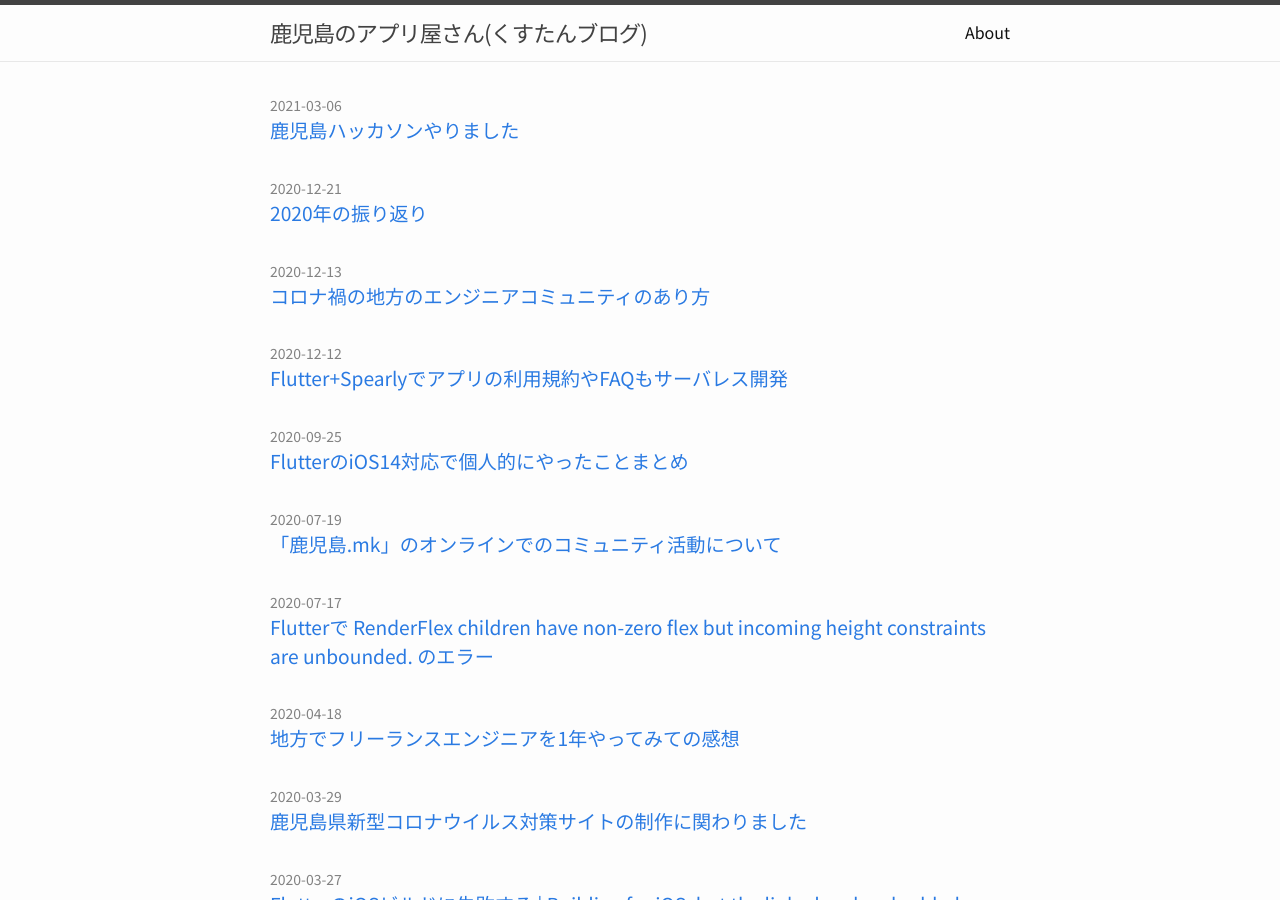
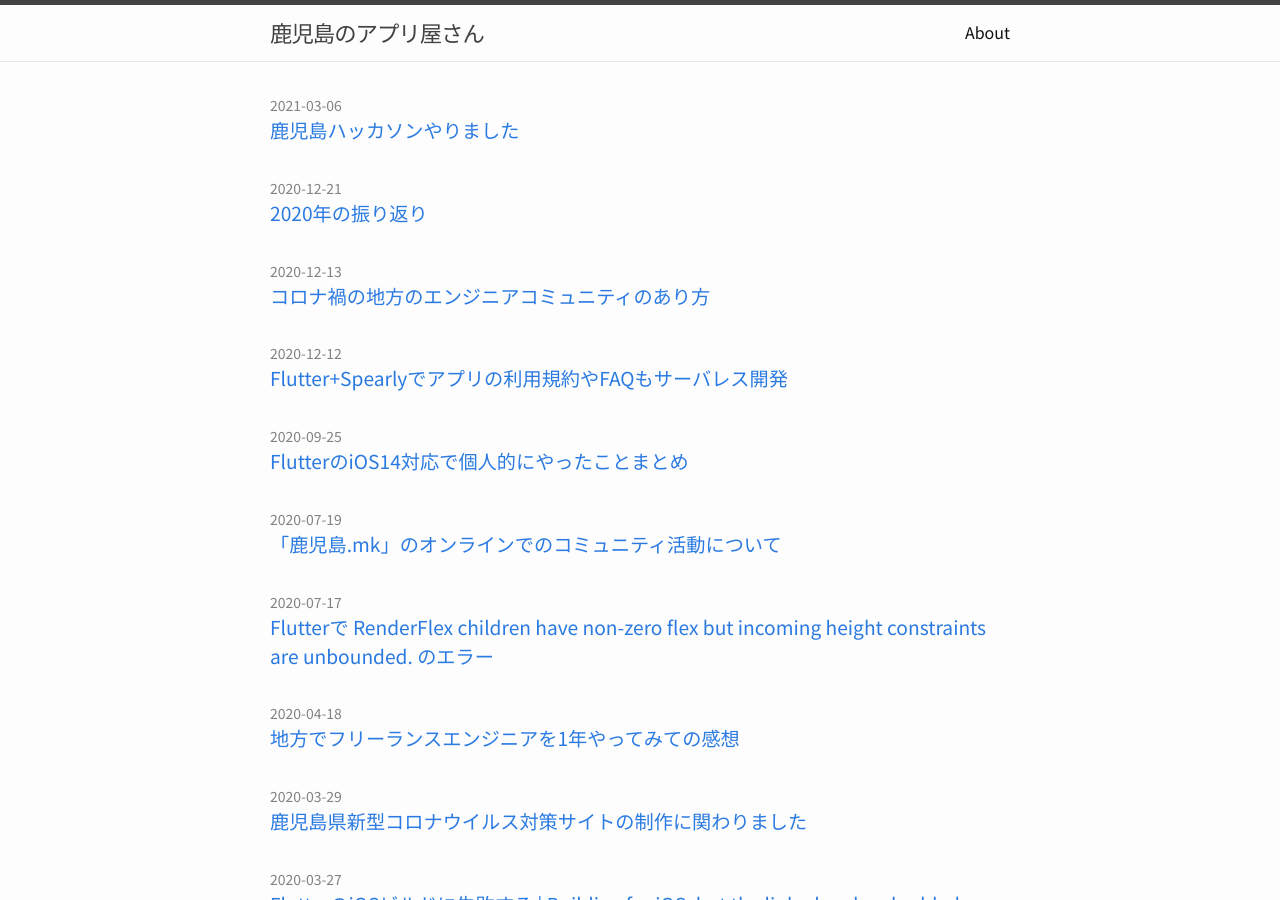
Before and after one commit to qst-exe/qst-blog, a Jekyll site: the page built from index.markdown, in a window 1280 px wide and 900 px high. Built offline with Jekyll 4.4.1, drawn with Linux system fonts in a browser that asks for light colours.

Commit message:
[Fix] ブログ名の変更

```diff
--- a/_config.yml
+++ b/_config.yml
@@ -18,7 +18,7 @@
 # You can create any custom variable you would like, and they will be accessible
 # in the templates via {{ site.myvariable }}.
 
-title: 鹿児島のアプリ屋さん(くすたんブログ)
+title: 鹿児島のアプリ屋さん
 email: kusutan2019@gmail.com
 description: >- # this means to ignore newlines until "baseurl:"
   鹿児島でフリーランスエンジニアとして、スマホアプリやWebシステムの開発をしてる人のチラ裏です。
```
